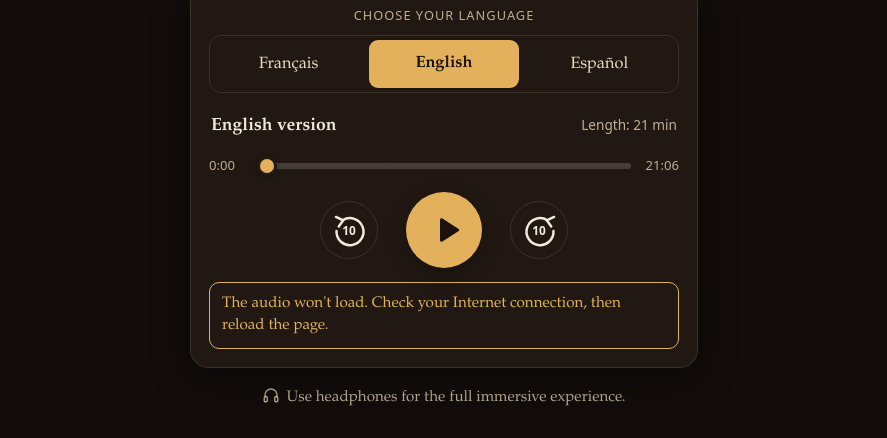
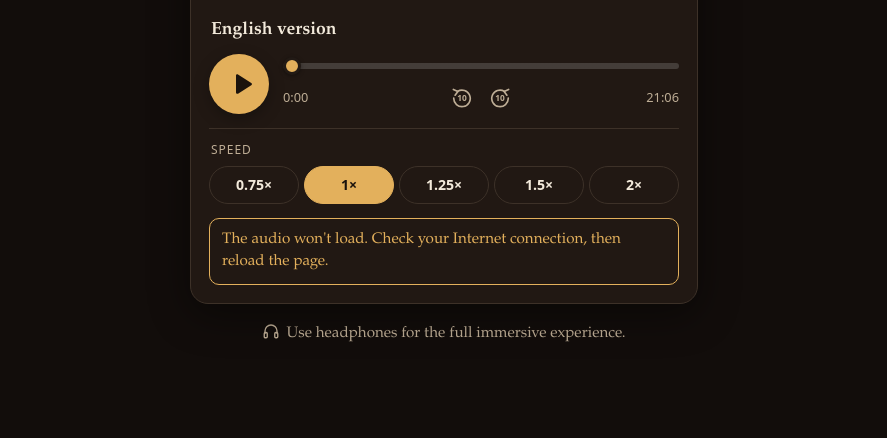
Before and after one commit to TRADIMASOUVENIRS/carcas, a plain HTML site: page index.html in a window 1280 px wide. Shown: the part 581-1019 px from the top of the page, without its empty margins (196-1083 px from the left). After the commit the page ends 955 px from the top, so only its background shows below. Drawn offline with Linux system fonts and the light colour scheme.

Commit message:
Add files via upload

```diff
--- a/index.html
+++ b/index.html
@@ -44,35 +44,51 @@
 
   /* --- our own player controls: identical on every phone --- */
   .controls[hidden] { display: none; }
-  .controls { margin-top: 2px; }
-  .seek { display: grid; grid-template-columns: auto 1fr auto; align-items: center; gap: 10px; }
-  .time { font-family: system-ui, -apple-system, "Segoe UI", Roboto, sans-serif; font-size: .82rem; color: var(--muted); font-variant-numeric: tabular-nums; min-width: 2.9em; }
-  #tot { text-align: right; }
-  #seek { -webkit-appearance: none; appearance: none; width: 100%; height: 32px; margin: 0; background: transparent; cursor: pointer; --p: 0%; }
+  .now { margin-bottom: 8px; }
+
+  /* row 1: play button + progress bar */
+  .bar { display: grid; grid-template-columns: auto 1fr; align-items: center; gap: 14px; }
+  .track { min-width: 0; }
+  .play { position: relative; width: 60px; height: 60px; border-radius: 50%; border: 0; padding: 0; background: var(--accent); color: var(--accent-ink); box-shadow: 0 5px 16px rgba(0,0,0,.28); cursor: pointer; -webkit-tap-highlight-color: transparent; transition: transform .1s ease; }
+  .play:active { transform: scale(.94); }
+  .play svg { position: absolute; inset: 15px; width: 30px; height: 30px; }
+  .play .i-play { left: 17px; }
+  .play .i-pause, .play.playing .i-play { display: none; }
+  .play.playing .i-pause { display: block; }
+  .play .spinner { display: none; position: absolute; inset: 5px; border-radius: 50%; border: 3px solid transparent; border-top-color: var(--accent-ink); animation: spin .9s linear infinite; }
+  .play.loading .spinner { display: block; }
+  @keyframes spin { to { transform: rotate(360deg); } }
+  @media (prefers-reduced-motion: reduce) { .play .spinner { animation-duration: 2.5s; } }
+
+  #seek { -webkit-appearance: none; appearance: none; display: block; width: 100%; height: 28px; margin: 0; background: transparent; cursor: pointer; --p: 0%; }
   #seek:focus { outline: none; }
   #seek:focus-visible { outline: 2px solid var(--accent); outline-offset: 2px; border-radius: 6px; }
   #seek::-webkit-slider-runnable-track { height: 6px; border-radius: 3px; background: linear-gradient(to right, var(--accent) var(--p), var(--track, rgba(127,127,127,.3)) var(--p)); }
-  #seek::-webkit-slider-thumb { -webkit-appearance: none; width: 20px; height: 20px; margin-top: -7px; border-radius: 50%; background: var(--accent); border: 3px solid var(--card-solid, #fff); box-shadow: 0 1px 4px rgba(0,0,0,.35); }
+  #seek::-webkit-slider-thumb { -webkit-appearance: none; width: 18px; height: 18px; margin-top: -6px; border-radius: 50%; background: var(--accent); border: 3px solid var(--card-solid, #fff); box-shadow: 0 1px 4px rgba(0,0,0,.35); }
   #seek::-moz-range-track { height: 6px; border-radius: 3px; background: var(--track, rgba(127,127,127,.3)); }
   #seek::-moz-range-progress { height: 6px; border-radius: 3px; background: var(--accent); }
-  #seek::-moz-range-thumb { width: 14px; height: 14px; border-radius: 50%; background: var(--accent); border: 3px solid var(--card-solid, #fff); box-shadow: 0 1px 4px rgba(0,0,0,.35); }
-  .buttons { display: flex; align-items: center; justify-content: center; gap: 28px; margin-top: 10px; }
-  .buttons button { -webkit-tap-highlight-color: transparent; cursor: pointer; transition: transform .1s ease; }
-  .buttons button:active { transform: scale(.94); }
-  .buttons button:focus-visible { outline: 2px solid var(--accent); outline-offset: 3px; }
-  .skip { position: relative; width: 58px; height: 58px; border-radius: 50%; border: 1px solid var(--line); background: transparent; color: var(--ink); padding: 0; }
-  .skip svg { position: absolute; inset: 11px; width: 36px; height: 36px; }
+  #seek::-moz-range-thumb { width: 12px; height: 12px; border-radius: 50%; background: var(--accent); border: 3px solid var(--card-solid, #fff); box-shadow: 0 1px 4px rgba(0,0,0,.35); }
+
+  /* under the bar: elapsed time, small −10 / +10, total time */
+  .under { display: grid; grid-template-columns: 1fr auto 1fr; align-items: center; }
+  .time { font-family: system-ui, -apple-system, "Segoe UI", Roboto, sans-serif; font-size: .8rem; color: var(--muted); font-variant-numeric: tabular-nums; }
+  #tot { text-align: right; }
+  .skips { display: flex; gap: 2px; }
+  .skip { position: relative; width: 36px; height: 36px; border-radius: 50%; border: 0; padding: 0; background: transparent; color: var(--muted); cursor: pointer; -webkit-tap-highlight-color: transparent; }
+  .skip:hover, .skip:active { color: var(--ink); }
+  .skip svg { position: absolute; inset: 7px; width: 22px; height: 22px; }
   .skip.fwd svg { transform: scaleX(-1); }
-  .skip span { position: absolute; inset: 0; display: grid; place-items: center; padding-top: 2px; font: 700 .74rem/1 system-ui, -apple-system, "Segoe UI", Roboto, sans-serif; }
-  .play { position: relative; width: 76px; height: 76px; border-radius: 50%; border: 0; padding: 0; background: var(--accent); color: var(--accent-ink); box-shadow: 0 6px 18px rgba(0,0,0,.28); }
-  .play svg { position: absolute; inset: 20px; width: 36px; height: 36px; }
-  .play .i-play { left: 22px; }
-  .play .i-pause, .play.playing .i-play { display: none; }
-  .play.playing .i-pause { display: block; }
-  .play .spinner { display: none; position: absolute; inset: 6px; border-radius: 50%; border: 3px solid transparent; border-top-color: var(--accent-ink); animation: spin .9s linear infinite; }
-  .play.loading .spinner { display: block; }
-  @keyframes spin { to { transform: rotate(360deg); } }
-  @media (prefers-reduced-motion: reduce) { .play .spinner { animation-duration: 2.5s; } }
+  .skip span { position: absolute; inset: 0; display: grid; place-items: center; padding-top: 2px; font: 700 .52rem/1 system-ui, -apple-system, "Segoe UI", Roboto, sans-serif; }
+  .skip:focus-visible, .play:focus-visible { outline: 2px solid var(--accent); outline-offset: 2px; }
+
+  /* row 2: playback speed, always visible */
+  .speeds { margin-top: 12px; padding-top: 12px; border-top: 1px solid var(--line); }
+  .speed-label { display: block; font-family: system-ui, -apple-system, "Segoe UI", Roboto, sans-serif; font-size: .75rem; letter-spacing: .08em; text-transform: uppercase; color: var(--muted); margin: 0 0 7px 2px; }
+  .chips { display: grid; grid-template-columns: repeat(5, 1fr); gap: 5px; }
+  .chips button { min-width: 0; min-height: 38px; padding: 0 2px; border-radius: 999px; border: 1px solid var(--line); background: transparent; color: var(--ink); font: 600 .88rem/1 system-ui, -apple-system, "Segoe UI", Roboto, sans-serif; font-variant-numeric: tabular-nums; cursor: pointer; -webkit-tap-highlight-color: transparent; }
+  .chips button[aria-pressed="true"] { background: var(--accent); border-color: var(--accent); color: var(--accent-ink); }
+  .chips button:focus-visible { outline: 2px solid var(--accent); outline-offset: 2px; }
+  @media (max-width: 345px) { .chips { gap: 4px; } .chips button { font-size: .8rem; } }
 
   :root {
     --paper: #120d0b; --card: rgba(34,26,21,.94); --ink: #f3eadb; --muted: #bfae96; --line: #3d3128;
@@ -98,16 +114,17 @@
     .langs { margin-bottom: 10px; }
     .langs button { min-height: 42px; }
     .now { margin-bottom: 2px; }
-    .buttons { margin-top: 4px; gap: 22px; }
-    .play { width: 68px; height: 68px; }
-    .play svg { inset: 16px; }
-    .play .i-play { left: 18px; }
-    .skip { width: 52px; height: 52px; }
-    .skip svg { inset: 8px; }
+    .play { width: 54px; height: 54px; }
+    .play svg { inset: 13px; width: 28px; height: 28px; }
+    .play .i-play { left: 15px; }
+    .now { margin-bottom: 4px; }
+    .speeds { margin-top: 8px; padding-top: 8px; }
+    .speed-label { margin-bottom: 5px; }
+    .chips button { min-height: 34px; }
   }
   @media (min-width: 700px) {
     /* wide screens: keep the whole scene instead of zooming into it, and fade the edges into the page */
-    .hero { height: 72vh; max-height: 760px; max-width: calc(72vh * 1.45); margin: 0 auto;
+    .hero { height: 60vh; max-height: 760px; max-width: calc(60vh * 1.45); margin: 0 auto;
              -webkit-mask-image: linear-gradient(90deg, transparent, #000 14%, #000 86%, transparent);
              mask-image: linear-gradient(90deg, transparent, #000 14%, #000 86%, transparent); }
     main { margin-top: -10px; }
@@ -134,31 +151,44 @@
       </div>
       <div class="now">
         <strong data-t="version">Version française</strong>
-        <span id="duration"></span>
       </div>
       <audio id="player" controls preload="metadata" src="carcas-fr.mp3">
         <a href="carcas-fr.mp3">carcas-fr.mp3</a>
       </audio>
       <div class="controls" id="controls" hidden>
-        <div class="seek">
-          <span class="time" id="cur">0:00</span>
-          <input type="range" id="seek" min="0" max="1372" step="1" value="0" data-t-aria="seek" aria-label="Position dans l'histoire">
-          <span class="time" id="tot">22:52</span>
-        </div>
-        <div class="buttons">
-          <button type="button" class="skip" id="back" data-t-aria="back" aria-label="Reculer de 10 secondes">
-            <svg viewBox="0 0 32 32" aria-hidden="true"><path d="M9.5 6.5A12 12 0 1 1 4 16" fill="none" stroke="currentColor" stroke-width="2.2" stroke-linecap="round"/><path d="M3.5 3.5l6.5 3-4 5.5" fill="none" stroke="currentColor" stroke-width="2.2" stroke-linecap="round" stroke-linejoin="round"/></svg>
-            <span>10</span>
-          </button>
+        <div class="bar">
           <button type="button" class="play" id="play" aria-label="Écouter">
             <svg class="i-play" viewBox="0 0 24 24" aria-hidden="true"><path d="M8 5.2v13.6c0 .8.9 1.3 1.6.9l10.6-6.8a1 1 0 0 0 0-1.8L9.6 4.3C8.9 3.9 8 4.4 8 5.2z" fill="currentColor"/></svg>
             <svg class="i-pause" viewBox="0 0 24 24" aria-hidden="true"><rect x="6" y="5" width="4.2" height="14" rx="1.2" fill="currentColor"/><rect x="13.8" y="5" width="4.2" height="14" rx="1.2" fill="currentColor"/></svg>
             <span class="spinner" aria-hidden="true"></span>
           </button>
-          <button type="button" class="skip fwd" id="fwd" data-t-aria="fwd" aria-label="Avancer de 10 secondes">
-            <svg viewBox="0 0 32 32" aria-hidden="true"><path d="M9.5 6.5A12 12 0 1 1 4 16" fill="none" stroke="currentColor" stroke-width="2.2" stroke-linecap="round"/><path d="M3.5 3.5l6.5 3-4 5.5" fill="none" stroke="currentColor" stroke-width="2.2" stroke-linecap="round" stroke-linejoin="round"/></svg>
-            <span>10</span>
-          </button>
+          <div class="track">
+            <input type="range" id="seek" min="0" max="1372" step="1" value="0" data-t-aria="seek" aria-label="Position dans l'histoire">
+            <div class="under">
+              <span class="time" id="cur">0:00</span>
+              <span class="skips">
+                <button type="button" class="skip" id="back" data-t-aria="back" aria-label="Reculer de 10 secondes">
+                  <svg viewBox="0 0 32 32" aria-hidden="true"><path d="M9.5 6.5A12 12 0 1 1 4 16" fill="none" stroke="currentColor" stroke-width="2.4" stroke-linecap="round"/><path d="M3.5 3.5l6.5 3-4 5.5" fill="none" stroke="currentColor" stroke-width="2.4" stroke-linecap="round" stroke-linejoin="round"/></svg>
+                  <span>10</span>
+                </button>
+                <button type="button" class="skip fwd" id="fwd" data-t-aria="fwd" aria-label="Avancer de 10 secondes">
+                  <svg viewBox="0 0 32 32" aria-hidden="true"><path d="M9.5 6.5A12 12 0 1 1 4 16" fill="none" stroke="currentColor" stroke-width="2.4" stroke-linecap="round"/><path d="M3.5 3.5l6.5 3-4 5.5" fill="none" stroke="currentColor" stroke-width="2.4" stroke-linecap="round" stroke-linejoin="round"/></svg>
+                  <span>10</span>
+                </button>
+              </span>
+              <span class="time" id="tot">22:52</span>
+            </div>
+          </div>
+        </div>
+        <div class="speeds" role="group" aria-labelledby="speedLabel">
+          <span class="speed-label" id="speedLabel" data-t="speed">Vitesse</span>
+          <div class="chips">
+            <button type="button" data-rate="0.75" aria-pressed="false">0,75×</button>
+            <button type="button" data-rate="1" aria-pressed="true">1×</button>
+            <button type="button" data-rate="1.25" aria-pressed="false">1,25×</button>
+            <button type="button" data-rate="1.5" aria-pressed="false">1,5×</button>
+            <button type="button" data-rate="2" aria-pressed="false">2×</button>
+          </div>
         </div>
       </div>
       <div class="resume" id="resume">
@@ -188,9 +218,9 @@
       alt: "Dame Carcas et le cochon devant les remparts de la Cité de Carcassonne",
       choose: "Choisissez votre langue",
       version: "Version française",
-      duration: "Durée : {m} min",
       resume: "Reprendre à {t}",
       restart: "Recommencer",
+      speed: "Vitesse",
       play: "Écouter",
       pause: "Pause",
       back: "Reculer de 10 secondes",
@@ -207,9 +237,9 @@
       alt: "Dame Carcas and the pig in front of the ramparts of the Cité of Carcassonne",
       choose: "Choose your language",
       version: "English version",
-      duration: "Length: {m} min",
       resume: "Resume at {t}",
       restart: "Start over",
+      speed: "Speed",
       play: "Play",
       pause: "Pause",
       back: "Back 10 seconds",
@@ -226,9 +256,9 @@
       alt: "Dame Carcas y el cerdo frente a las murallas de la Ciudad de Carcasona",
       choose: "Elija su idioma",
       version: "Versión en español",
-      duration: "Duración: {m} min",
       resume: "Reanudar en {t}",
       restart: "Empezar de nuevo",
+      speed: "Velocidad",
       play: "Reproducir",
       pause: "Pausa",
       back: "Retroceder 10 segundos",
@@ -249,8 +279,10 @@
   var resumeBtn = document.getElementById("resumeBtn");
   var restartBtn = document.getElementById("restartBtn");
   var errorBox = document.getElementById("error");
-  var durationEl = document.getElementById("duration");
   var controls = document.getElementById("controls");
+  var chips = document.querySelectorAll(".chips button");
+  var RATES = ["0.75", "1", "1.25", "1.5", "2"];
+  var rate = RATES.indexOf(read("carcas-rate")) >= 0 ? read("carcas-rate") : "1";
   var playBtn = document.getElementById("play");
   var backBtn = document.getElementById("back");
   var fwdBtn = document.getElementById("fwd");
@@ -263,12 +295,25 @@
   var dragging = false;
 
   // ---------- small helpers ----------
+  // (store/read are function declarations, so they can be used above, before this point)
   // Browser storage can be missing or blocked (private mode, some in-app browsers): never let it break the page.
   function store(key, value) {
     try { if (value === null) localStorage.removeItem(key); else localStorage.setItem(key, String(value)); } catch (e) {}
   }
   function read(key) {
     try { return localStorage.getItem(key); } catch (e) { return null; }
+  }
+  // Playback speed. load() resets the speed to defaultPlaybackRate, so both are set; the voice keeps its pitch.
+  function applyRate() {
+    var r = Number(rate) || 1;
+    player.defaultPlaybackRate = r;
+    player.playbackRate = r;
+    try { player.preservesPitch = true; player.webkitPreservesPitch = true; player.mozPreservesPitch = true; } catch (e) {}
+    chips.forEach(function (c) { c.setAttribute("aria-pressed", c.dataset.rate === rate ? "true" : "false"); });
+  }
+  function rateLabel(value, lang) {
+    var s = String(Number(value));
+    return (lang === "en" ? s : s.replace(".", ",")) + "×";
   }
   function fmt(seconds) {
     seconds = Math.max(0, Math.floor(seconds || 0));
@@ -333,7 +378,7 @@
       el.setAttribute("aria-label", label);
       el.setAttribute("title", label);
     });
-    durationEl.textContent = t.duration.replace("{m}", Math.round(TRACKS[lang].seconds / 60));
+    chips.forEach(function (c) { c.textContent = rateLabel(c.dataset.rate, lang); });
   }
 
   // ---------- on-page controls (the same on every phone) ----------
@@ -430,6 +475,7 @@
     playBtn.classList.remove("loading");
     var file = TRACKS[lang].file;
     if (player.getAttribute("src") !== file) { player.setAttribute("src", file); player.load(); }
+    applyRate();
     applyText(lang);
     updateMediaSession(lang);
     showResume(lang);
@@ -444,6 +490,15 @@
   player.removeAttribute("controls");
   player.style.display = "none";
   controls.hidden = false;
+  chips.forEach(function (c) {
+    c.addEventListener("click", function () {
+      rate = c.dataset.rate;
+      store("carcas-rate", rate);
+      applyRate();
+      updatePosition();
+    });
+  });
+  player.addEventListener("ratechange", updatePosition);
 
   buttons.forEach(function (b) { b.addEventListener("click", function () { setLang(b.dataset.lang, true); }); });
   playBtn.addEventListener("click", function () {
@@ -499,7 +554,7 @@
   });
   player.addEventListener("seeked", function () { render(); updatePosition(); });
   player.addEventListener("loadedmetadata", function () {
-    durationEl.textContent = TEXT[current].duration.replace("{m}", Math.round(duration() / 60));
+    if (player.playbackRate !== Number(rate)) applyRate(); // some phones reset the speed when a file loads
     render();
     updatePosition();
   });
```
